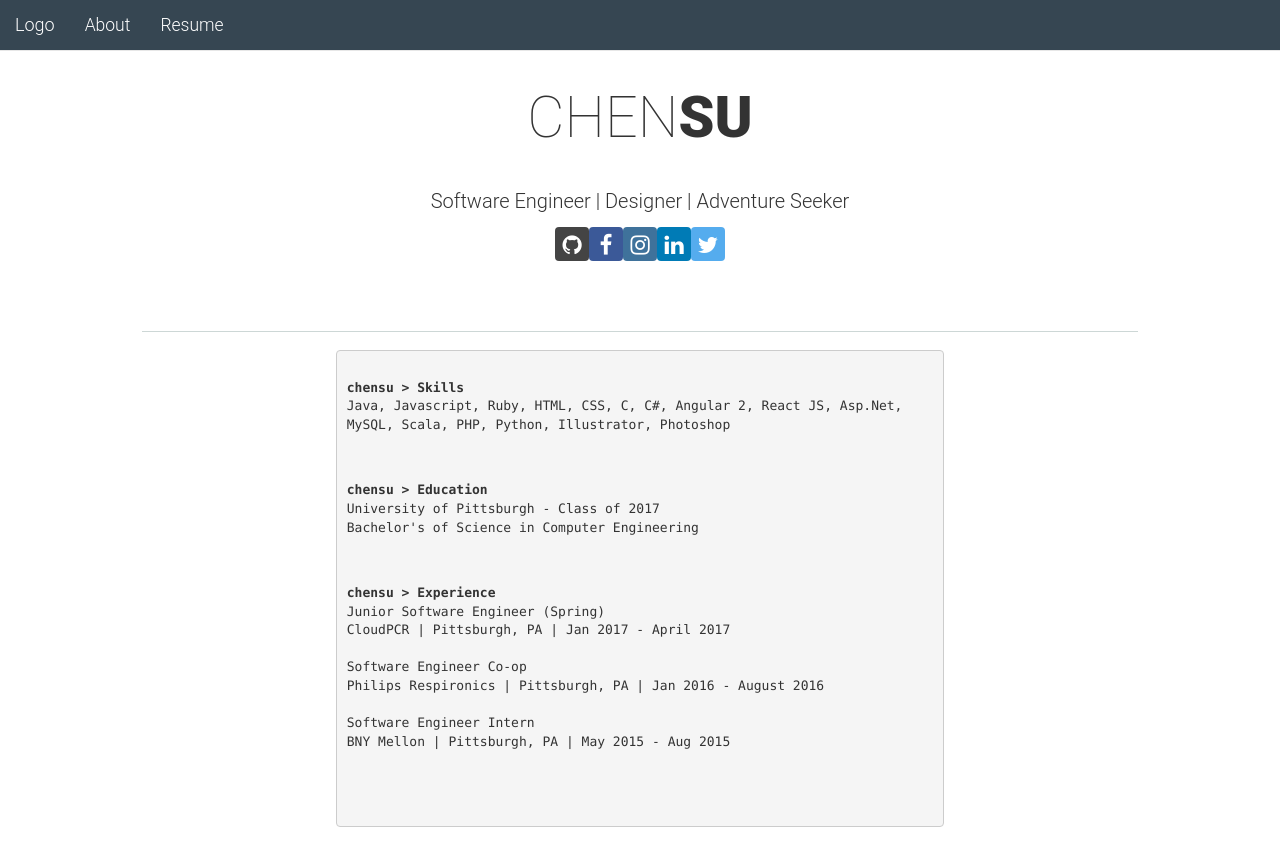
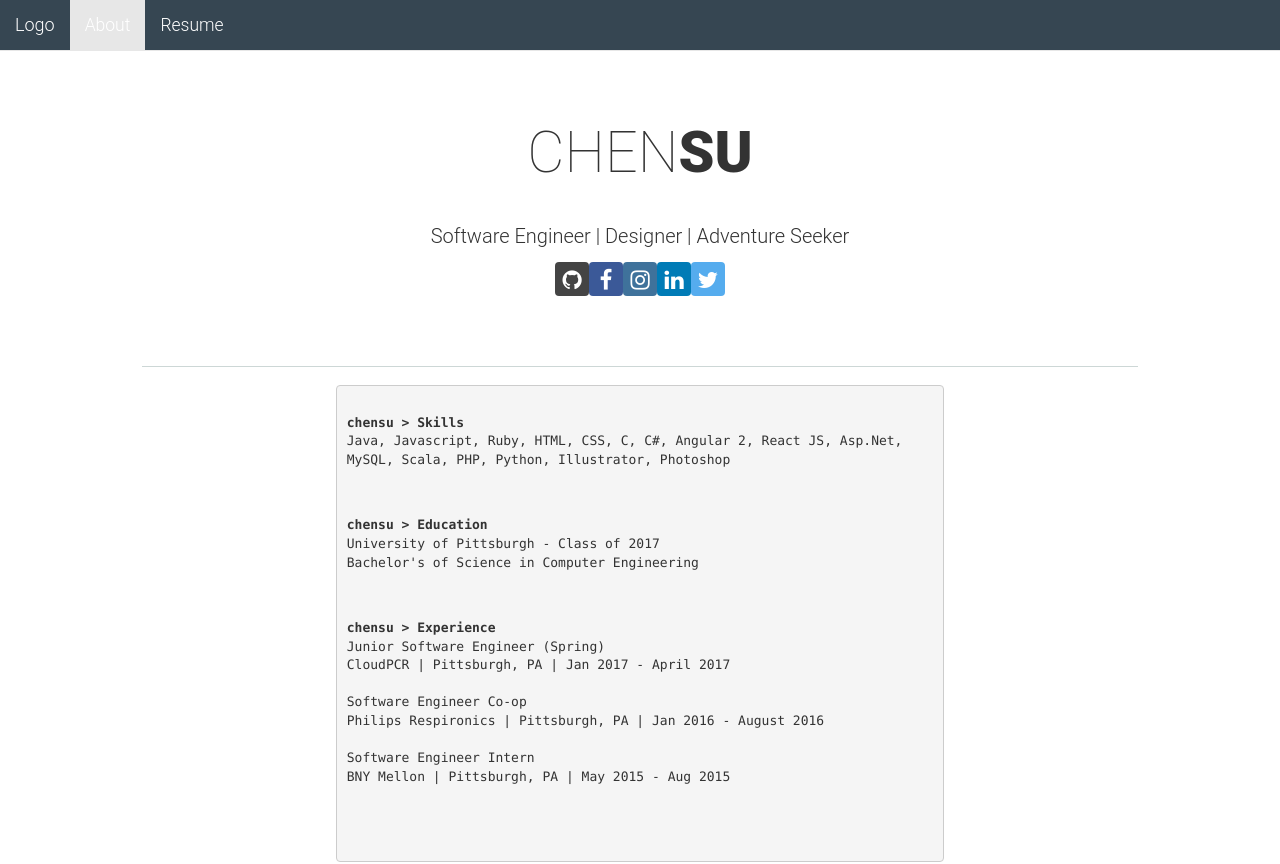
Before and after one commit to chensusays/chensu.design, an Angular app: page / in a window 1280 px wide. Shown: the top 864 px of the page. Built offline with nearby package versions, Linux system fonts and the light colour scheme.

Commit message:
scroll spy bug fix

```diff
--- a/src/app/app.component.css
+++ b/src/app/app.component.css
@@ -36,8 +36,6 @@
 }
 
 #about {
-    margin-top: -60px;
-    padding-top: 60px;
 }
 
 /* Resume */
--- a/src/app/nav/nav.component.css
+++ b/src/app/nav/nav.component.css
@@ -3,14 +3,6 @@
     color: #FFF;
 }
 
-#about {
-    margin-top: -1.5em;
-    padding-top: 1.5em;
-}
-#resume {
-    margin-top: -1.5em;
-    padding-top: 1.5em;
-}
 .active {
     background-color: #CDD7D6;
     color: #777;
--- a/src/app/nav/nav.component.html
+++ b/src/app/nav/nav.component.html
@@ -19,7 +19,7 @@
     <!-- Collect the nav links, forms, and other content for toggling -->
     <div class="collapse navbar-collapse" id="bs-example-navbar-collapse-1">
       <ul class="nav navbar-nav">
-        <li class="active"><a href="#">About</a></li>
+        <li><a href="#about">About</a></li>
         <li><a href="#resume">Resume</a></li>
 
       </ul>
```
